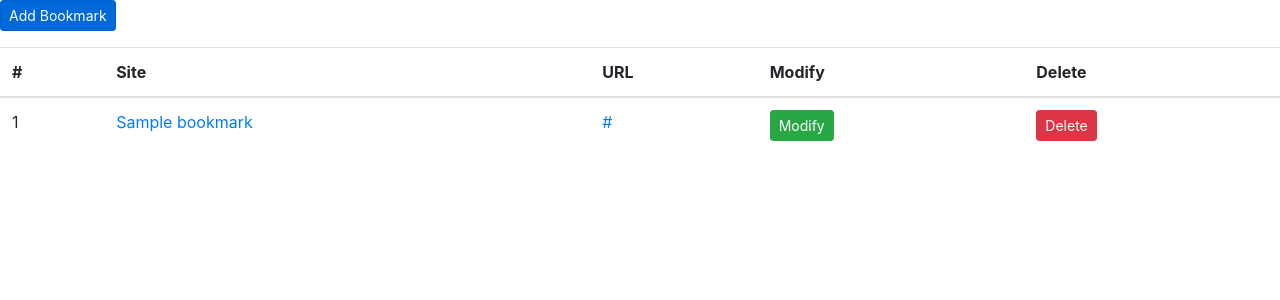
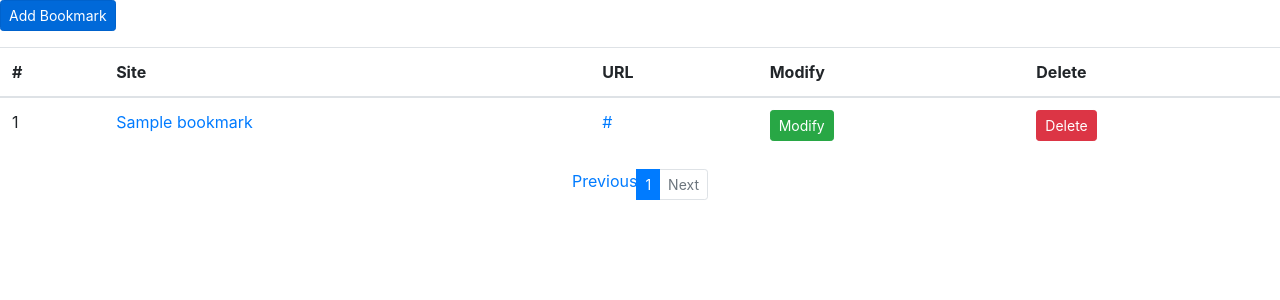
Before and after one commit to 2020emirim/2-practice-list-gyogo, a Django app: page /bookmark/ in a window 1280 px wide. Shown: the top 300 px of the page. Run offline with Django 3.2, Linux system fonts and the light colour scheme; tables that the repository leaves empty hold one stand-in row (values such as "Sample post"); some libraries are stand-ins or nearby versions.

Commit message:
pagination

```diff
--- a/bookmark/templates/bookmark/bookmark_list.html
+++ b/bookmark/templates/bookmark/bookmark_list.html
@@ -26,4 +26,29 @@
         {% endfor %}
     </tbody>
 </table>
+
 {% endblock %}
+
+{% block pagination %}
+        <ul class="pagination pagination-sm justify-content-center">
+            {% if page_obj.has_previous %}
+                <li class="page-item">
+                    <a href="{{ request.path }}?page{{ page_obj.previous_page_number }}" class=page_link">Previous</a></li>
+            {% else %}
+                <li class="page-item disabled"><a href="" class=page_link">Previous</a></li>
+            {% endif %}
+            <!-- 127.0.0.1/bookmark/?page=숫자-->
+                {% for page in page_obj.paginator.page_range %}
+                <li class="page-item{% if page_obj.number == forloop.counter %} active{% endif %}">
+                    <a href="{{ request.path }}?page{{ forloop.counter }}" class="page-link">{{ forloop.counter }}</a>
+                </li>
+                {% endfor %}
+        {% if page_obj.has_next %}
+            <li class="page-item">
+                <a href="{{ request.path }}?page={{ page_obj.next_page_number }}" class="page-link">Next</a></li>
+        {% else %}
+             <li class="page-item disabled">
+                <a href="" class="page-link">Next</a></li>
+        {% endif %}
+    </ul>
+{% endblock %}
--- a/bookmark/views.py
+++ b/bookmark/views.py
@@ -7,6 +7,7 @@ from bookmark.models import Bookmark
 
 class BookmarkList(ListView):  # bookmark_list.html
     model = Bookmark
+    paginate_by = 3
 
 
 class BookmarkCreateView(CreateView):  # bookmark_form.html 지정된 이름
--- a/templates/base.html
+++ b/templates/base.html
@@ -16,5 +16,7 @@
 <body>
     {% block content %}
     {% endblock %}
+    {% block pagination %}
+    {% endblock %}
 </body>
 </html>
```
Also changed, not shown: README.md.
